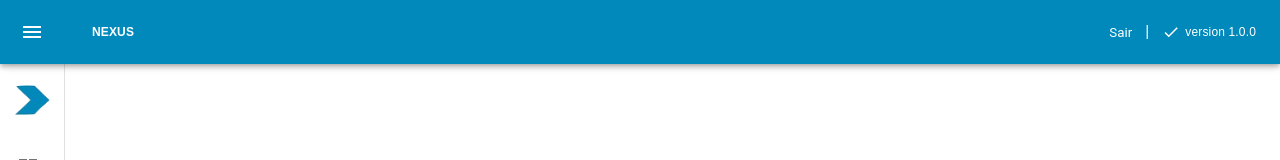
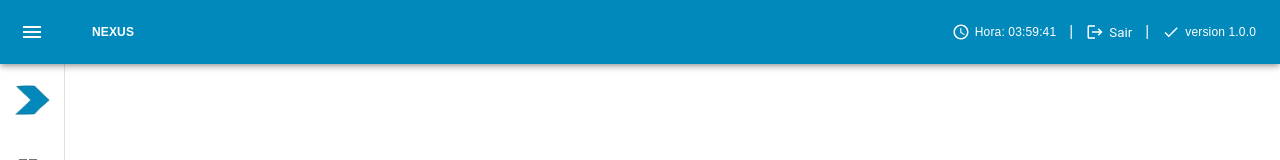
Before and after one commit to Darlonfranklin/nexus-frontend, a React (Vite) app: page / in a window 1280 px wide. Shown: the top 160 px of the page. Built offline with nearby package versions, Linux system fonts and the light colour scheme; sample sign-in values are in the browser's storage.

Commit message:
Implementation Dialog, Hour and settings

```diff
--- a/src/components/Dialog/index.tsx
+++ b/src/components/Dialog/index.tsx
@@ -5,45 +5,45 @@ import DialogActions from "@mui/material/DialogActions";
 import DialogContent from "@mui/material/DialogContent";
 import DialogContentText from "@mui/material/DialogContentText";
 import DialogTitle from "@mui/material/DialogTitle";
+import ReportProblemIcon from "@mui/icons-material/ReportProblem";
 
-export default function Modal() {
-  const [open, setOpen] = React.useState(false);
+interface IModal {
+  open: boolean;
+  handleClose: () => void;
+  cancel: () => void;
+}
 
-  const handleClickOpen = () => {
-    setOpen(true);
-  };
-
-  const handleClose = () => {
-    setOpen(false);
-  };
-
+const Modal: React.FC<IModal> = ({ open, handleClose, cancel }) => {
   return (
     <React.Fragment>
-      <Button variant="outlined" onClick={handleClickOpen}>
-        Open alert dialog
-      </Button>
-      <Dialog
-        open={open}
-        onClose={handleClose}
-        aria-labelledby="alert-dialog-title"
-        aria-describedby="alert-dialog-description"
-      >
-        <DialogTitle id="alert-dialog-title">
-          {"Use Google's location service?"}
+      <Dialog open={open}>
+        <DialogTitle
+          style={{
+            display: "flex",
+            alignItems: "center",
+            backgroundColor: "#0089BA",
+            color: "#fff",
+            marginBottom: "20px",
+          }}
+        >
+          {"Atenção"}
+          <ReportProblemIcon
+            fontSize={"inherit"}
+            style={{ color: "#FFFF00", marginLeft: "5px" }}
+          />
         </DialogTitle>
         <DialogContent>
           <DialogContentText id="alert-dialog-description">
-            Let Google help apps determine location. This means sending
-            anonymous location data to Google, even when no apps are running.
+            Deseja realmente sair do sistema ?
           </DialogContentText>
         </DialogContent>
         <DialogActions>
-          <Button onClick={handleClose}>Disagree</Button>
-          <Button onClick={handleClose} autoFocus>
-            Agree
-          </Button>
+          <Button onClick={handleClose}>OK</Button>
+          <Button onClick={cancel}>CANCELAR</Button>
         </DialogActions>
       </Dialog>
     </React.Fragment>
   );
-}
+};
+
+export default Modal;
--- a/src/components/Drawer/index.tsx
+++ b/src/components/Drawer/index.tsx
@@ -7,9 +7,10 @@ import IconButton from "@mui/material/IconButton";
 import MenuIcon from "@mui/icons-material/Menu";
 import ChevronLeftIcon from "@mui/icons-material/ChevronLeft";
 import ChevronRightIcon from "@mui/icons-material/ChevronRight";
-import { useState } from "react";
+import { useEffect, useState } from "react";
 import {
   Exit,
+  Hour,
   ImageL,
   ImageP,
   Logo,
@@ -23,6 +24,8 @@ import ExpandableList from "../List";
 
 import { useAuth } from "../../contexts/auth";
 import { menusItems } from "../../menus";
+import Modal from "../Dialog";
+import { Logout, QueryBuilder } from "@mui/icons-material";
 
 const drawerWidth = 290;
 
@@ -97,9 +100,18 @@ const Drawer = styled(MuiDrawer, {
 
 export default function DrawerMenu({ children }: any) {
   const theme = useTheme();
+  const { signOut } = useAuth();
+
   const [open, setOpen] = useState(false);
+  const [openModal, setOpenModal] = useState<boolean>(false);
 
-  const { signOut } = useAuth();
+  const handleClickOpen = () => {
+    setOpenModal(true);
+  };
+
+  const handleClose = () => {
+    setOpenModal(false);
+  };
 
   function handleDrawerOpen(): void {
     setOpen(true);
@@ -108,6 +120,20 @@ export default function DrawerMenu({ children }: any) {
   const handleDrawerClose = () => {
     setOpen(false);
   };
+
+  const [time, setTime] = useState<string>("");
+
+  useEffect(() => {
+    const interval = setInterval(() => {
+      const now = new Date();
+      const hours = String(now.getHours()).padStart(2, "0");
+      const minutes = String(now.getMinutes()).padStart(2, "0");
+      const seconds = String(now.getSeconds()).padStart(2, "0");
+      setTime(`${hours}:${minutes}:${seconds}`);
+    }, 1000);
+
+    return () => clearInterval(interval);
+  }, []);
 
   return (
     <Box sx={{ display: "flex" }}>
@@ -127,7 +153,14 @@ export default function DrawerMenu({ children }: any) {
             <MenuIcon />
           </IconButton>
           <Title>NEXUS</Title>
-          <Exit onClick={signOut}>Sair</Exit>
+          <Modal handleClose={signOut} open={openModal} cancel={handleClose} />
+          <QueryBuilder style={{ marginRight: "5px", fontSize: 18 }} />
+          <Hour>Hora: {time}</Hour>
+          <Separator>|</Separator>
+          <Exit onClick={handleClickOpen}>
+            <Logout style={{ marginRight: "5px", fontSize: 18 }} />
+            Sair
+          </Exit>
           <Separator>|</Separator>
           <CheckIcon style={{ marginRight: "5px", fontSize: 18 }} />
           <TitleVersion>version 1.0.0</TitleVersion>
--- a/src/components/Drawer/styles.ts
+++ b/src/components/Drawer/styles.ts
@@ -37,8 +37,15 @@ export const TitleVersion = styled.p`
 `;
 
 export const Exit = styled.button`
+  display: flex;
+  align-items: center;
   background-color: transparent;
   color: #fff;
+`;
+
+export const Hour = styled.p`
+  font-family: "Poppins", sans-serif;
+  font-size: 12px;
 `;
 
 export const Separator = styled.p`
--- a/src/contexts/auth.tsx
+++ b/src/contexts/auth.tsx
@@ -43,8 +43,8 @@ const AuthProvider: React.FC<AuthProviderProps> = ({ children }) => {
         localStorage.setItem("@nexus.application:token", token);
         localStorage.setItem("@nexus.application:logged", "true");
         setLogged(true);
-        navigate("/dashboard");
         toast.success("LOGADO COM SUCESSO!");
+        navigate("dashboard");
       } else {
         toast.error("FALHA AO LOGAR! TOKEN NÃO ENCONTRADO!");
       }
--- a/src/pages/customer/index.tsx
+++ b/src/pages/customer/index.tsx
@@ -142,7 +142,7 @@ const Customer: React.FC = () => {
 
   return (
     <Container maxWidth="xl">
-      <Title>CADASTRO DE CLIENTES</Title>
+      <Title>CADASTRAR CLIENTE</Title>
       <BoxContainer>
         <GridContainer container spacing={1}>
           <GridContent item xs={12} sm={4}>
--- a/src/pages/customer/list.tsx
+++ b/src/pages/customer/list.tsx
@@ -85,7 +85,7 @@ const List: React.FC = () => {
           onMouseEnter={() => setIsHovered(true)}
           onMouseLeave={() => setIsHovered(false)}
         />
-        Clientes cadastrados
+        CLIENTES CADASTRADOS
       </Title>
       <Search value={filterText} onChange={handleFilterChange} />
       <TableList
--- a/src/routes/app.routes.tsx
+++ b/src/routes/app.routes.tsx
@@ -9,7 +9,7 @@ const AppRoutes: React.FC = () => {
   return (
     <DrawerMenu>
       <Routes>
-        <Route path="dashboard" element={<Dashboard />} />
+        <Route path="/dashboard" element={<Dashboard />} />
         <Route path="/cadastros">
           <Route path="cliente" element={<Customer />} />
           <Route path="cliente/listar" element={<List />} />
```
